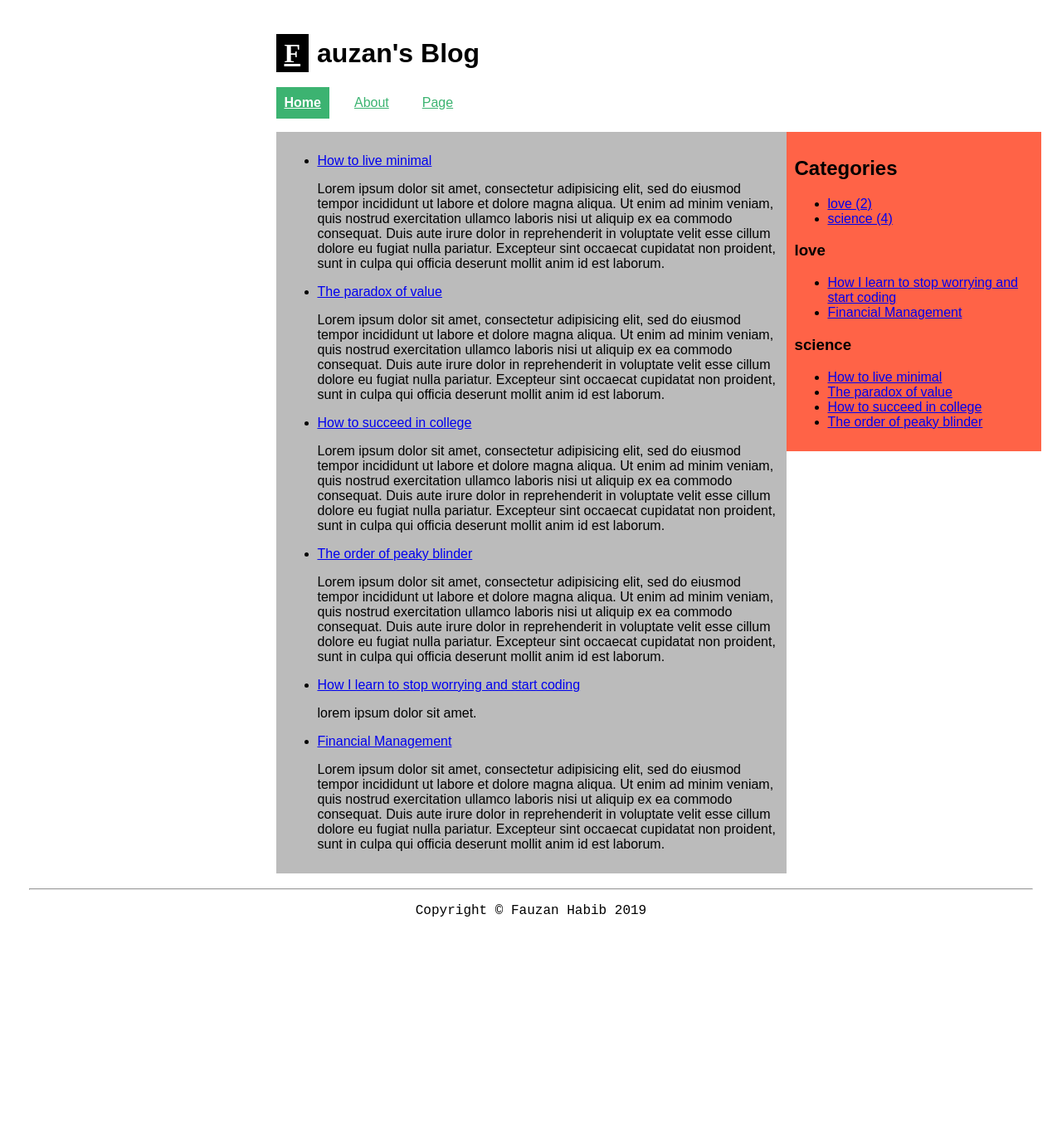
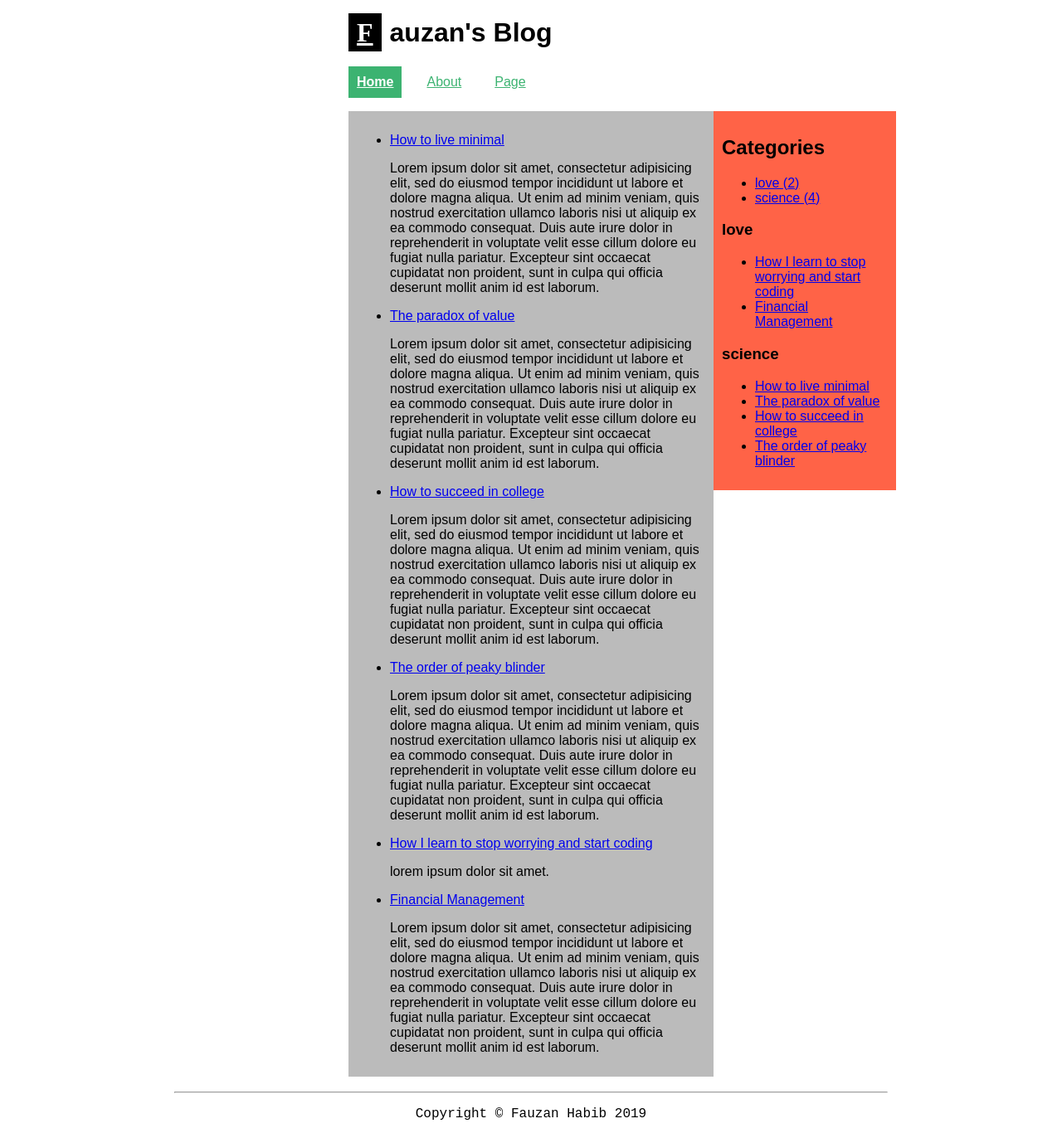
Before and after one commit to TheZano/wwb, a Jekyll site: the page built from index.html, in a window 1280 px wide. Shown: the whole page at 83% size. Built offline with Jekyll 4.4.1, drawn with Linux system fonts in a browser that asks for light colours; before the commit the page ends 1158 px from its top, so only the background shows below that.

Commit message:
better padding

```diff
--- a/css/common.css
+++ b/css/common.css
@@ -2,7 +2,7 @@
   box-sizing: border-box;
 }
 body {
-  padding: 25px;
+  padding: 0 200px;
   margin: 0 auto;
 }
 .current {
```
